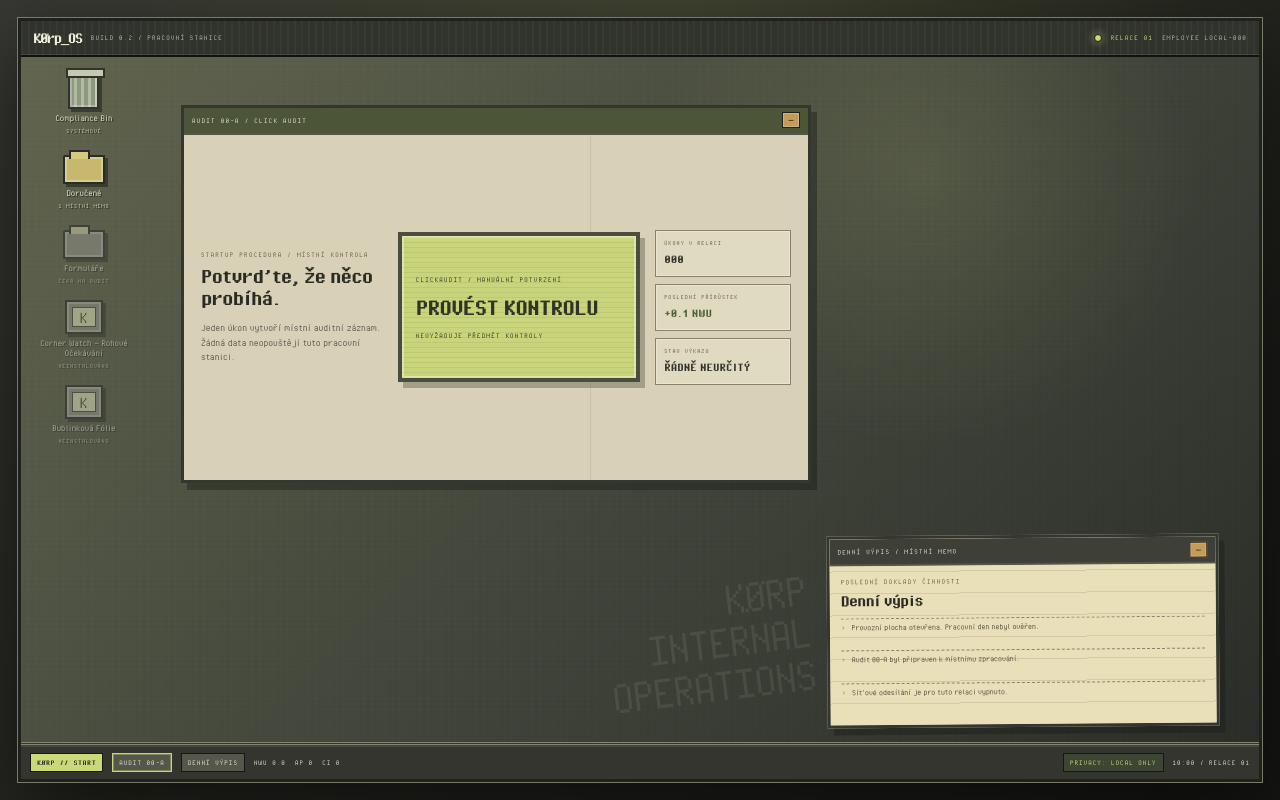
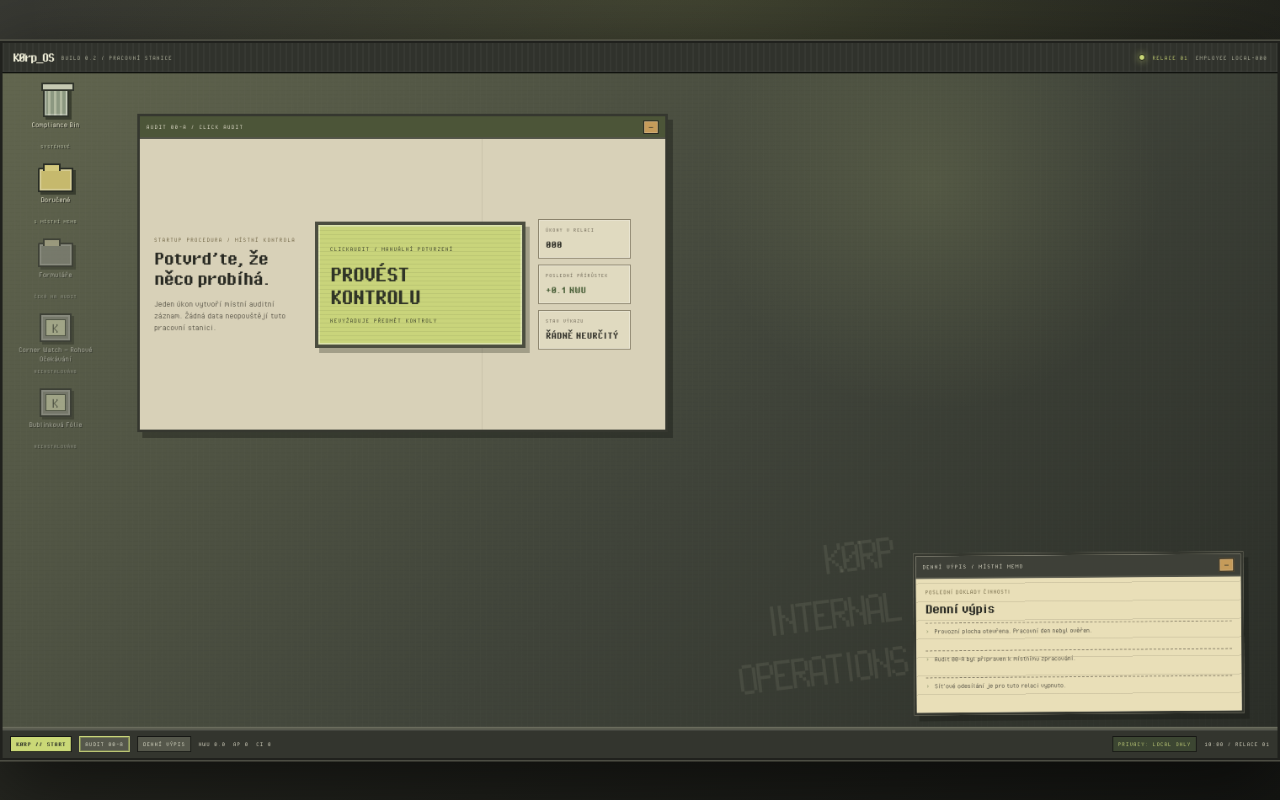
Before and after one commit to EinCorn/K0rp_ware, a React (Vite) app: page / in a window 1280 px wide. Built offline with nearby package versions, Linux system fonts and the light colour scheme.

Commit message:
Fix K0rp OS canvas typography

```diff
--- a/src/components/KorpOsShell.css
+++ b/src/components/KorpOsShell.css
@@ -1,4 +1,9 @@
 .os-shell {
+  --os-canvas-width: 1520px;
+  --os-canvas-height: 855px;
+  --os-canvas-half-width: -760px;
+  --os-canvas-half-height: -427.5px;
+  --os-scale: 1;
   --os-ink: #252720;
   --os-paper: #d8d2b9;
   --os-paper-deep: #aaa38b;
@@ -8,18 +13,48 @@
   --os-green: #718c5e;
   --os-ui: var(--korp-font-ui);
   --os-mono: var(--korp-font-mono);
-  height: 100svh;
+  width: 100vw;
+  height: 100vh;
+  position: relative;
   overflow: hidden;
-  padding: clamp(8px, 1.4vw, 20px);
+  padding: 0;
+  cursor: default;
   background:
     radial-gradient(ellipse at 54% -12%, rgba(210, 222, 132, 0.16), transparent 42rem),
     linear-gradient(135deg, #383933, #24251f 42%, #151613);
 }
 
+.os-shell,
+.os-shell * {
+  -webkit-user-select: none;
+  user-select: none;
+}
+
+.os-shell .os-selectable,
+.os-shell input,
+.os-shell textarea,
+.os-shell [contenteditable='true'] {
+  -webkit-user-select: text;
+  user-select: text;
+}
+
+.os-shell h1,
+.os-shell h2,
+.os-shell p {
+  font-family: inherit;
+}
+
+.os-shell p {
+  line-height: normal;
+}
+
 .os-desktop {
-  width: min(1520px, 100%);
-  height: 100%;
-  margin: 0 auto;
+  position: absolute;
+  left: 50%;
+  top: 50%;
+  width: var(--os-canvas-width);
+  height: var(--os-canvas-height);
+  margin: var(--os-canvas-half-height) 0 0 var(--os-canvas-half-width);
   display: grid;
   grid-template-rows: auto minmax(0, 1fr) auto;
   overflow: hidden;
@@ -29,6 +64,9 @@
   background: #535646;
   box-shadow: 0 28px 86px rgba(0, 0, 0, 0.56), inset 0 0 0 2px rgba(255, 255, 255, 0.24);
   font-family: var(--os-ui);
+  transform: scale(var(--os-scale));
+  transform-origin: center;
+  will-change: transform;
 }
 
 .os-desktop-readout {
@@ -111,6 +149,7 @@
 }
 
 .os-desktop-icon {
+  width: 94px;
   display: grid;
   justify-items: center;
   gap: 4px;
@@ -202,8 +241,27 @@
 
 .os-desktop-icon.is-locked { opacity: 0.56; filter: saturate(0.45); }
 .os-desktop-icon.is-locked .os-icon-glyph { background-color: #8e907d; }
-.os-icon-label { font-size: 10px; line-height: 1; }
-.os-desktop-icon small { color: #cbd0b6; font: 7px var(--os-mono); letter-spacing: 0.06em; }
+.os-icon-label {
+  display: -webkit-box;
+  width: 94px;
+  height: 22px;
+  overflow: hidden;
+  color: inherit;
+  font-size: 10px;
+  line-height: 11px;
+  -webkit-box-orient: vertical;
+  -webkit-line-clamp: 2;
+}
+
+.os-desktop-icon small {
+  width: 94px;
+  overflow: hidden;
+  color: #cbd0b6;
+  font: 7px/9px var(--os-mono);
+  letter-spacing: 0.06em;
+  text-overflow: ellipsis;
+  white-space: nowrap;
+}
 
 .os-window-layer {
   position: absolute;
@@ -235,17 +293,27 @@
   background: #3e4038;
   font-family: var(--os-mono);
   font-size: 8px;
+  line-height: 1;
   letter-spacing: 0.1em;
   cursor: grab;
   touch-action: none;
   user-select: none;
+  white-space: nowrap;
+  overflow: hidden;
 }
 
 .os-window-header-audit { background: #4c5538; }
 .os-window-header:active { cursor: grabbing; }
-.os-window-title { margin-right: auto; }
+.os-window-title {
+  min-width: 0;
+  margin-right: auto;
+  overflow: hidden;
+  text-overflow: ellipsis;
+  white-space: nowrap;
+}
 
 .os-window-minimize {
+  flex: 0 0 auto;
   width: 18px;
   height: 16px;
   display: grid;
@@ -269,17 +337,18 @@
 }
 
 .os-audit-window {
-  width: min(630px, 51vw);
-  height: min(378px, calc(100% - 56px));
+  width: 630px;
+  height: 378px;
 }
 
 .os-audit-body {
   min-height: 0;
   display: grid;
-  grid-template-columns: minmax(150px, 0.75fr) minmax(175px, 1fr) minmax(122px, 0.56fr);
-  gap: clamp(8px, 1.4vw, 15px);
+  grid-template-columns: 176px 250px 110px;
+  gap: 15px;
   align-items: center;
-  padding: clamp(10px, 1.5vw, 17px);
+  padding: 17px;
+  overflow: hidden;
   background:
     linear-gradient(90deg, transparent 0 65%, rgba(82, 77, 60, 0.1) 65% 65.2%, transparent 65.2%),
     #d8d1b8;
@@ -289,7 +358,7 @@
 .os-document-code {
   margin: 0 0 6px;
   color: #685e3d;
-  font: 8px var(--os-mono);
+  font: 8px/9px var(--os-mono);
   letter-spacing: 0.1em;
 }
 
@@ -298,8 +367,8 @@
 .os-log-body h2 {
   margin: 0;
   color: #292a23;
-  font-size: clamp(16px, 1.8vw, 25px);
-  line-height: 0.98;
+  font-size: 25px;
+  line-height: 24px;
   letter-spacing: -0.04em;
 }
 
@@ -308,7 +377,7 @@
   margin-top: 11px;
   color: #5b574a;
   font-size: 11px;
-  line-height: 1.35;
+  line-height: 14px;
 }
 
 .os-audit-action {
@@ -344,8 +413,12 @@
 }
 
 .os-audit-action span,
-.os-audit-action small { font: 8px var(--os-mono); letter-spacing: 0.09em; }
-.os-audit-action strong { font-size: clamp(18px, 2vw, 29px); line-height: 0.95; letter-spacing: -0.04em; }
+.os-audit-action small {
+  font: 8px/9px var(--os-mono);
+  letter-spacing: 0.09em;
+  white-space: nowrap;
+}
+.os-audit-action strong { font-size: 29px; line-height: 27px; letter-spacing: -0.04em; }
 
 .os-audit-readout { display: grid; gap: 7px; margin: 0; }
 .os-audit-readout > div {
@@ -359,7 +432,15 @@
 }
 
 .os-audit-readout span { color: #625b4b; font: 7px var(--os-mono); letter-spacing: 0.09em; }
-.os-audit-readout strong { color: #33332b; font-size: 13px; line-height: 1; }
+.os-audit-readout strong {
+  overflow: hidden;
+  color: #33332b;
+  font-size: 13px;
+  font-variant-numeric: tabular-nums;
+  line-height: 1;
+  text-overflow: ellipsis;
+  white-space: nowrap;
+}
 .os-action-feedback { color: #4e633c !important; animation: os-audit-confirmation 420ms steps(3, end); }
 
 @keyframes os-audit-confirmation {
@@ -369,7 +450,7 @@
 }
 
 .os-form-window {
-  width: min(310px, 29vw);
+  width: 310px;
   height: 250px;
 }
 
@@ -383,8 +464,8 @@
     #eee4bd;
 }
 
-.os-form-body h2 { font-size: 20px; }
-.os-form-body > p:not(.os-document-code) { margin: 0; color: #5a5548; font-size: 11px; line-height: 1.35; }
+.os-form-body h2 { font-size: 20px; line-height: 20px; }
+.os-form-body > p:not(.os-document-code) { margin: 0; color: #5a5548; font-size: 11px; line-height: 14px; }
 .os-form-body button {
   padding: 8px 7px;
   border: 2px solid #596849;
@@ -409,13 +490,13 @@
 }
 
 .os-log-window {
-  width: min(392px, 34vw);
+  width: 392px;
   height: 192px;
   transform: rotate(-0.45deg);
 }
 
 .os-folder-window {
-  width: min(360px, 31vw);
+  width: 360px;
   height: 268px;
 }
 
@@ -442,7 +523,7 @@
   margin: 9px 1px 6px;
   color: #2d2e27;
   font-size: 20px;
-  line-height: 1;
+  line-height: 20px;
   letter-spacing: -0.04em;
 }
 
@@ -484,16 +565,26 @@ button.os-folder-entry:focus-visible {
 
 .os-folder-entry.is-locked { color: #77705d; filter: saturate(0.55); }
 .os-folder-entry-copy { min-width: 0; display: grid; gap: 3px; }
-.os-folder-entry-copy strong { font-size: 12px; line-height: 1; }
+.os-folder-entry-copy strong {
+  overflow: hidden;
+  font-size: 12px;
+  line-height: 12px;
+  text-overflow: ellipsis;
+  white-space: nowrap;
+}
 .os-folder-entry-copy small,
 .os-folder-entry-status {
+  overflow: hidden;
   color: #746b56;
   font: 7px/1.15 var(--os-mono);
   letter-spacing: 0.06em;
+  text-overflow: ellipsis;
+  white-space: nowrap;
 }
 
 .os-folder-entry-status {
   justify-self: end;
+  width: 95px;
   max-width: 95px;
   color: #586443;
   text-align: right;
@@ -536,7 +627,7 @@ button.os-folder-entry:focus-visible {
     #e9dfb8;
 }
 
-.os-log-body h2 { font-size: 18px; }
+.os-log-body h2 { font-size: 18px; line-height: 18px; }
 .os-log-body ol {
   display: grid;
   gap: 2px;
@@ -549,10 +640,13 @@ button.os-folder-entry:focus-visible {
 .os-log-body li {
   min-height: 20px;
   padding: 4px 0 4px 10px;
+  overflow: hidden;
   border-top: 1px dashed #8a826b;
   color: #4d4a3e;
   font-size: 9px;
-  line-height: 1.2;
+  line-height: 11px;
+  text-overflow: ellipsis;
+  white-space: nowrap;
 }
 
 .os-log-body li::before {
@@ -565,11 +659,11 @@ button.os-folder-entry:focus-visible {
 
 .os-wallpaper-mark {
   position: absolute;
-  right: clamp(365px, 35vw, 520px);
+  right: 450px;
   bottom: 35px;
   margin: 0;
   color: rgba(235, 238, 205, 0.09);
-  font: clamp(24px, 4vw, 62px)/0.83 var(--os-mono);
+  font: 62px/0.83 var(--os-mono);
   letter-spacing: -0.1em;
   text-align: right;
   transform: rotate(-7deg);
@@ -589,6 +683,7 @@ button.os-folder-entry:focus-visible {
   box-shadow: inset 0 2px rgba(255, 255, 255, 0.08);
   font-family: var(--os-mono);
   font-size: 8px;
+  line-height: 9px;
   letter-spacing: 0.07em;
   white-space: nowrap;
 }
@@ -598,15 +693,21 @@ button.os-folder-entry:focus-visible {
 .os-taskbar-privacy {
   padding: 4px 6px;
   border: 1px solid #161714;
+  white-space: nowrap;
 }
 
 .os-taskbar-start { color: #2e3328; background: var(--os-fluoro); font-weight: 700; }
 .os-taskbar-window {
+  min-width: 0;
+  max-width: 150px;
+  overflow: hidden;
   color: #e6e6d1;
   background: #55574b;
   font: inherit;
   letter-spacing: inherit;
   cursor: pointer;
+  text-overflow: ellipsis;
+  white-space: nowrap;
 }
 
 .os-taskbar-window:hover,
@@ -619,59 +720,26 @@ button.os-folder-entry:focus-visible {
 
 .os-taskbar-window.is-active { border-color: #c9d47b; box-shadow: inset 0 0 0 1px #7f8956; }
 .os-taskbar-window.is-minimized { color: #b5b7a2; background: #41433c; border-style: dashed; }
-.os-taskbar-privacy { margin-left: auto; color: #cbd980; background: #3c4632; }
-
-@media (max-width: 1000px) {
-  .os-audit-window { width: min(570px, 61vw); }
-  .os-audit-body { grid-template-columns: minmax(120px, 0.68fr) minmax(150px, 1fr) minmax(112px, 0.53fr); gap: 8px; padding: 10px; }
-  .os-document-heading > span { font-size: 10px; }
-  .os-form-window { width: min(286px, 30vw); }
-  .os-log-window { width: 330px; }
-  .os-folder-window { width: min(340px, 32vw); }
-  .os-wallpaper-mark { right: 310px; }
-  .os-taskbar-resource-ci { display: none; }
+.os-taskbar-resource,
+.os-taskbar-privacy,
+.os-taskbar-clock {
+  display: block;
+  min-width: 0;
+  overflow: hidden;
+  text-overflow: ellipsis;
+  white-space: nowrap;
 }
 
-@media (max-width: 720px) {
-  .os-shell { padding: 0; }
-  .os-desktop { border-width: 2px; }
-  .os-brand span,
-  .os-session-readout span:nth-child(3),
-  .os-document-heading,
-  .os-wallpaper-mark,
-  .os-taskbar span:nth-of-type(3),
-  .os-taskbar span:nth-of-type(4) { display: none; }
-  .os-desktop-icons { top: 10px; left: 8px; width: 72px; gap: 10px; }
-  .os-icon-glyph { transform: scale(0.78); }
-  .os-desktop-icon { gap: 1px; }
-  .os-desktop-icon small { display: none; }
-  .os-desktop-icon { font-size: 8px; }
-  .os-audit-window { width: calc(100% - 98px); height: 245px; }
-  .os-audit-body { grid-template-columns: minmax(146px, 1fr) minmax(115px, 0.48fr); }
-  .os-audit-action { min-height: 115px; padding: 9px; }
-  .os-audit-action strong { font-size: 18px; }
-  .os-audit-readout > div { min-height: 34px; padding: 6px; }
-  .os-audit-readout strong { font-size: 11px; }
-  .os-form-window { width: calc(100% - 98px); height: 165px; }
-  .os-form-body { gap: 5px; padding: 8px; }
-  .os-form-body h2 { font-size: 16px; }
-  .os-form-body > p:not(.os-document-code) { font-size: 9px; }
-  .os-log-window { width: calc(100% - 97px); height: 122px; }
-  .os-folder-window { width: calc(100% - 98px); height: 186px; }
-  .os-folder-body { padding: 6px; }
-  .os-folder-path { padding: 4px; font-size: 6px; }
-  .os-folder-body h2 { margin: 6px 1px 4px; font-size: 15px; }
-  .os-folder-entry { min-height: 34px; grid-template-columns: 23px minmax(0, 1fr) 68px; gap: 5px; padding: 3px; }
-  .os-file-glyph { width: 20px; height: 23px; font-size: 7px; }
-  .os-folder-entry-copy strong { font-size: 10px; }
-  .os-folder-entry-copy small,
-  .os-folder-entry-status { font-size: 6px; }
-  .os-log-body { gap: 4px; padding: 7px; }
-  .os-log-body h2 { font-size: 14px; }
-  .os-log-body li { min-height: 15px; padding-top: 2px; padding-bottom: 2px; font-size: 8px; }
-  .os-taskbar { gap: 6px; }
-  .os-taskbar-window { max-width: 84px; overflow: hidden; text-overflow: ellipsis; }
-  .os-taskbar-resource-ap,
-  .os-taskbar-resource-ci { display: none; }
-  .os-taskbar-privacy { margin-left: 0; }
+.os-taskbar-resource {
+  max-width: 78px;
+  font-variant-numeric: tabular-nums;
 }
+
+.os-taskbar-privacy {
+  max-width: 150px;
+  margin-left: auto;
+  color: #cbd980;
+  background: #3c4632;
+}
+
+.os-taskbar-clock { max-width: 120px; }
--- a/src/components/KorpOsShell.jsx
+++ b/src/components/KorpOsShell.jsx
@@ -17,6 +17,8 @@ const initialActivity = [
 ]
 
 const auditTraceApprovalThreshold = 10
+const osCanvasWidth = 1520
+const osCanvasHeight = 855
 const lockedShortcuts = listModules()
   .filter((module) => module.status !== 'current')
   .slice(0, 2)
@@ -38,7 +40,7 @@ const initialWindows = {
     id: 'form-10-a',
     title: 'FORMULÁŘE / ŽÁDOST 10-A',
     taskbarTitle: 'ŽÁDOST 10-A',
-    x: 760,
+    x: 1072,
     y: 96,
     zIndex: 3,
     isMinimized: false,
@@ -48,8 +50,8 @@ const initialWindows = {
     id: 'daily-report',
     title: 'DENNÍ VÝPIS / MÍSTNÍ MEMO',
     taskbarTitle: 'DENNÍ VÝPIS',
-    x: 760,
-    y: 430,
+    x: 1082,
+    y: 569,
     zIndex: 1,
     isMinimized: false,
     isOpen: true,
@@ -58,7 +60,7 @@ const initialWindows = {
     id: 'forms-folder',
     title: 'FORMULÁŘE / SLOŽKA',
     taskbarTitle: 'FORMULÁŘE',
-    x: 700,
+    x: 1024,
     y: 118,
     zIndex: 0,
     isMinimized: false,
@@ -68,8 +70,8 @@ const initialWindows = {
     id: 'inbox-folder',
     title: 'DORUČENÉ / SLOŽKA',
     taskbarTitle: 'DORUČENÉ',
-    x: 730,
-    y: 240,
+    x: 1102,
+    y: 471,
     zIndex: 0,
     isMinimized: false,
     isOpen: false,
@@ -153,6 +155,7 @@ function KorpOsShell() {
   const [feedbackTick, setFeedbackTick] = useState(0)
   const [auditTraceApproved, setAuditTraceApproved] = useState(false)
   const [windows, setWindows] = useState(initialWindows)
+  const [canvasScale, setCanvasScale] = useState(1)
   const desktopSpaceRef = useRef(null)
   const dragStateRef = useRef(null)
 
@@ -175,44 +178,14 @@ function KorpOsShell() {
   ), null)
 
   useEffect(() => {
-    const desktopSpace = desktopSpaceRef.current
-    if (!desktopSpace) return
+    const updateCanvasScale = () => {
+      setCanvasScale(Math.min(1, window.innerWidth / osCanvasWidth, window.innerHeight / osCanvasHeight))
+    }
 
-    const rect = desktopSpace.getBoundingClientRect()
-    const isCompact = rect.width < 720
-    const auditWidth = Math.min(630, rect.width * 0.51)
-    const formWidth = Math.min(310, rect.width * 0.29)
-    const memoWidth = Math.min(392, rect.width * 0.34)
-    const folderWidth = Math.min(360, rect.width * 0.31)
+    updateCanvasScale()
+    window.addEventListener('resize', updateCanvasScale)
 
-    setWindows((currentWindows) => ({
-      ...currentWindows,
-      'audit-00-a': {
-        ...currentWindows['audit-00-a'],
-        x: isCompact ? 85 : Math.min(160, Math.max(118, rect.width - auditWidth - 20)),
-        y: isCompact ? 14 : 48,
-      },
-      'form-10-a': {
-        ...currentWindows['form-10-a'],
-        x: isCompact ? 85 : Math.max(142, rect.width - formWidth - Math.min(130, rect.width * 0.1)),
-        y: isCompact ? 271 : 96,
-      },
-      'daily-report': {
-        ...currentWindows['daily-report'],
-        x: isCompact ? 85 : Math.max(120, rect.width - memoWidth - 40),
-        y: isCompact ? Math.max(448, rect.height - 131) : Math.max(300, rect.height - 207),
-      },
-      'forms-folder': {
-        ...currentWindows['forms-folder'],
-        x: isCompact ? 85 : Math.max(120, rect.width - folderWidth - 130),
-        y: isCompact ? 271 : 122,
-      },
-      'inbox-folder': {
-        ...currentWindows['inbox-folder'],
-        x: isCompact ? 85 : Math.max(120, rect.width - folderWidth - 52),
-        y: isCompact ? Math.max(448, rect.height - 131) : Math.max(242, rect.height - 305),
-      },
-    }))
+    return () => window.removeEventListener('resize', updateCanvasScale)
   }, [])
 
   const bringWindowToFront = (id) => {
@@ -262,11 +235,12 @@ function KorpOsShell() {
     if (!desktopSpace || !window) return
 
     const desktopRect = desktopSpace.getBoundingClientRect()
+    const scale = canvasScale || 1
     dragStateRef.current = {
       id,
       pointerId: event.pointerId,
-      offsetX: event.clientX - desktopRect.left - window.x,
-      offsetY: event.clientY - desktopRect.top - window.y,
+      offsetX: (event.clientX - desktopRect.left) / scale - window.x,
+      offsetY: (event.clientY - desktopRect.top) / scale - window.y,
     }
 
     event.currentTarget.setPointerCapture(event.pointerId)
@@ -283,10 +257,11 @@ function KorpOsShell() {
 
     const desktopRect = desktopSpace.getBoundingClientRect()
     const windowRect = windowElement.getBoundingClientRect()
-    const maximumX = Math.max(0, desktopRect.width - windowRect.width)
-    const maximumY = Math.max(0, desktopRect.height - windowRect.height)
-    const nextX = Math.min(maximumX, Math.max(0, event.clientX - desktopRect.left - dragState.offsetX))
-    const nextY = Math.min(maximumY, Math.max(0, event.clientY - desktopRect.top - dragState.offsetY))
+    const scale = canvasScale || 1
+    const maximumX = Math.max(0, desktopRect.width / scale - windowRect.width / scale)
+    const maximumY = Math.max(0, desktopRect.height / scale - windowRect.height / scale)
+    const nextX = Math.min(maximumX, Math.max(0, (event.clientX - desktopRect.left) / scale - dragState.offsetX))
+    const nextY = Math.min(maximumY, Math.max(0, (event.clientY - desktopRect.top) / scale - dragState.offsetY))
 
     setWindows((currentWindows) => ({
       ...currentWindows,
@@ -358,7 +333,7 @@ function KorpOsShell() {
   }
 
   return (
-    <main className="os-shell" aria-label="K0rp_OS pracovní plocha">
+    <main className="os-shell" aria-label="K0rp_OS pracovní plocha" style={{ '--os-scale': canvasScale }}>
       <section className="os-desktop">
         <header className="os-desktop-readout">
           <div className="os-brand" aria-label="K0rp_OS">
@@ -417,13 +392,13 @@ function KorpOsShell() {
               <div className="os-audit-body">
                 <div className="os-document-heading">
                   <p>STARTUP PROCEDURA / MÍSTNÍ KONTROLA</p>
-                  <h1 id="audit-title">Potvrďte, že něco probíhá.</h1>
+                  <h1 id="audit-title">Potvrďte, že<br />něco probíhá.</h1>
                   <span>Jeden úkon vytvoří místní auditní záznam. Žádná data neopouštějí tuto pracovní stanici.</span>
                 </div>
 
                 <button type="button" className="os-audit-action" onClick={registerAuditAction}>
                   <span>CLICKAUDIT / MANUÁLNÍ POTVRZENÍ</span>
-                  <strong>PROVÉST KONTROLU</strong>
+                  <strong>PROVÉST<br />KONTROLU</strong>
                   <small>NEVYŽADUJE PŘEDMĚT KONTROLY</small>
                 </button>
 
@@ -592,7 +567,7 @@ function KorpOsShell() {
           <span className="os-taskbar-resource os-taskbar-resource-ap">AP {korpState.resources.auditPressure.toFixed(0)}</span>
           <span className="os-taskbar-resource os-taskbar-resource-ci">CI {korpState.resources.complianceIntegrity.toFixed(0)}</span>
           <span className="os-taskbar-privacy">PRIVACY: LOCAL ONLY</span>
-          <span>10:00 / RELACE 01</span>
+          <span className="os-taskbar-clock">10:00 / RELACE 01</span>
         </footer>
       </section>
     </main>
```
